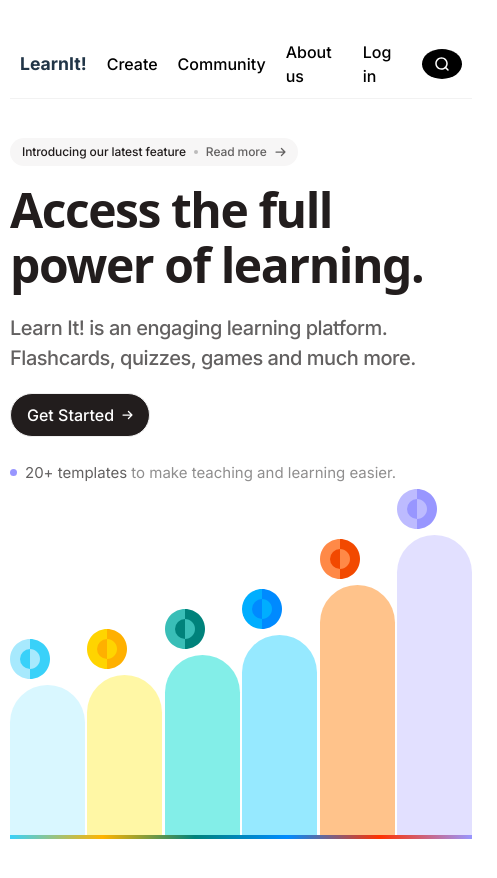
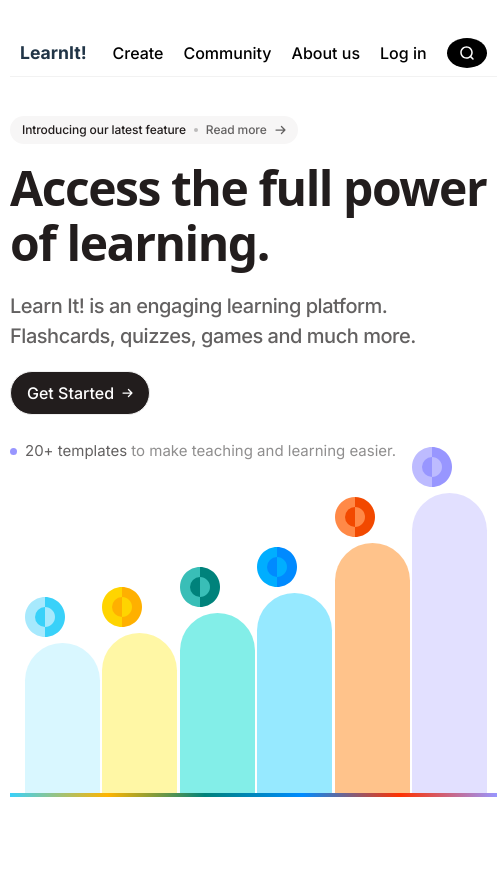
Before and after one commit to tanyagrr/first-project, a React (Vite) app: page / in a window 390 px wide. Shown: the top 878 px of the page, 497 px wide, since content can reach past the window. Built offline with nearby package versions, Linux system fonts and the light colour scheme.

Commit message:
fix media query

```diff
--- a/src/App.css
+++ b/src/App.css
@@ -269,9 +269,9 @@ and (max-width: 480px)  {
       width: 75px;
     }
     .illustration {
-      margin-top: -10px;
-      margin-left: auto;
-      margin-right: auto;
+      margin-top: -30px;
+      margin-right: 10px;
+      margin-left: 15px;
     }
     /* .bottomline {
       margin-left: auto;
```
